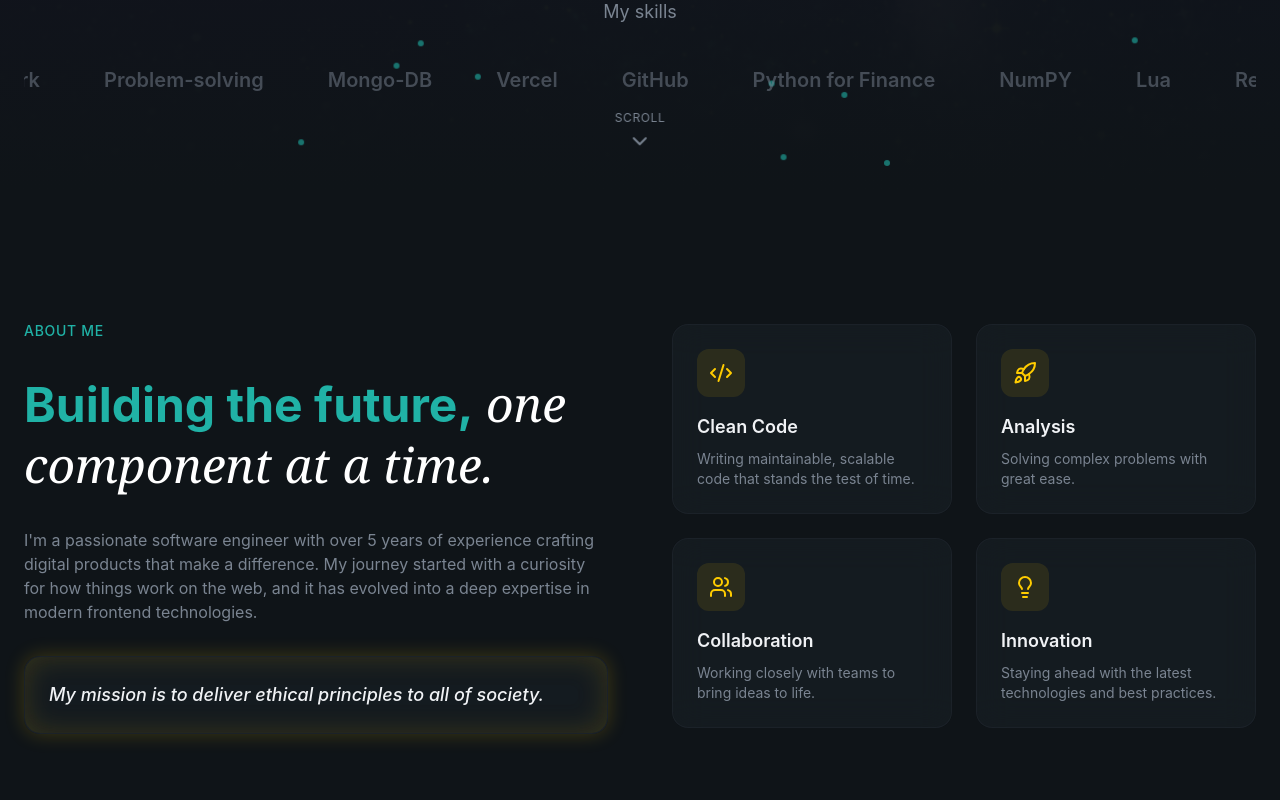
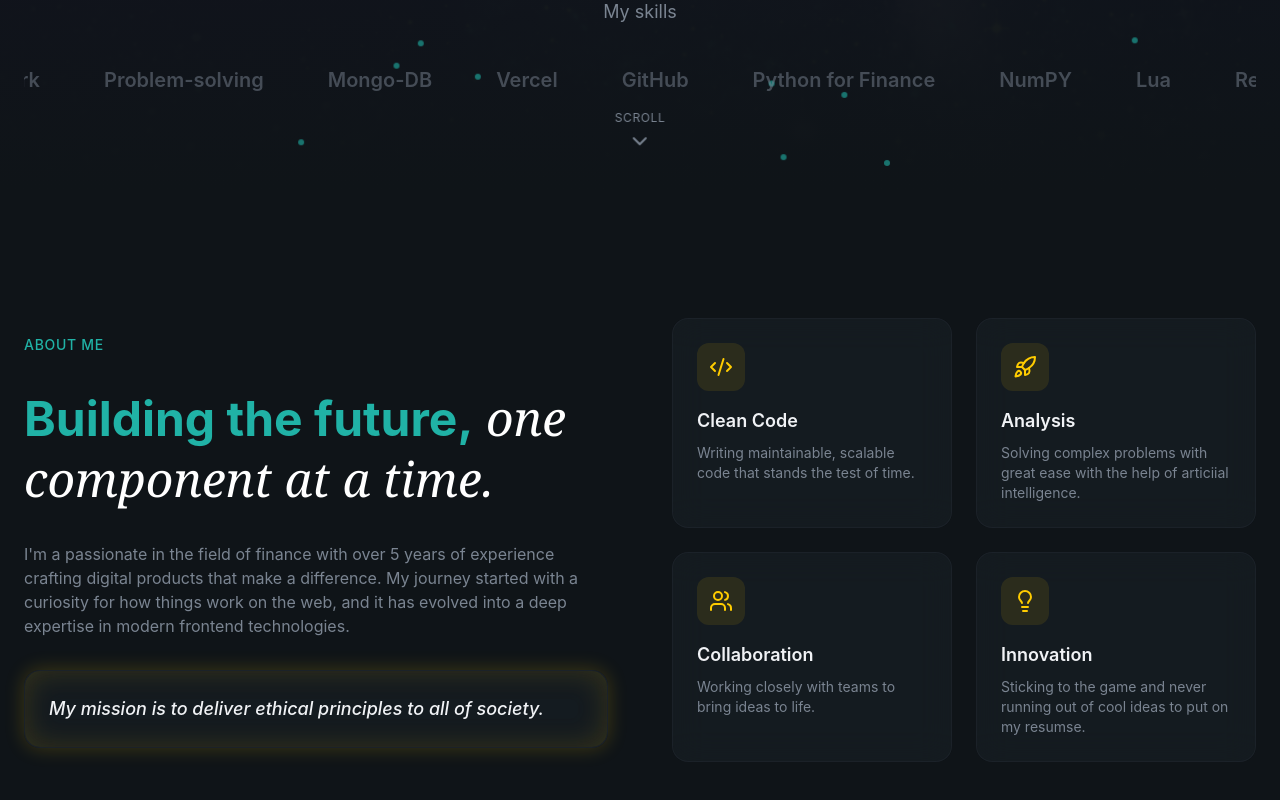
Before and after one commit to crazycluboriginal/devPersonalPortfolio, a React (Vite) app: page / in a window 1280 px wide. Shown: the part 766-1566 px from the top of the page. Built offline with nearby package versions, Linux system fonts and the light colour scheme.

Commit message:
finished

```diff
--- a/src/sections/About.jsx
+++ b/src/sections/About.jsx
@@ -11,7 +11,7 @@ const highlights = [
     icon: Rocket,
     title: "Analysis",
     description:
-      "Solving complex problems with great ease.",
+      "Solving complex problems with great ease with the help of articiial intelligence.",
   },
   {
     icon: Users,
@@ -22,7 +22,7 @@ const highlights = [
     icon: Lightbulb,
     title: "Innovation",
     description:
-      "Staying ahead with the latest technologies and best practices.",
+      "Sticking to the game and never running out of cool ideas to put on my resumse.",
   },
 ];
 
@@ -34,22 +34,18 @@ export const About = () => {
           {/* Left Column */}
           <div className="space-y-8">
             <div className="animate-fade-in">
-              <span className="text-secondary-foreground text-sm font-medium tracking-wider uppercase">
-                About Me
-              </span>
+              <span className="text-secondary-foreground text-sm font-medium tracking-wider uppercase">About Me</span>
             </div>
 
             <h2 className="text-4xl md:text-5xl font-bold leading-tight animate-fade-in animation-delay-100 text-secondary-foreground">
               Building the future,
-              <span className="font-serif italic font-normal text-white">
-                {" "}
-                one component at a time.
+              <span className="font-serif italic font-normal text-white"> one component at a time.
               </span>
             </h2>
 
             <div className="space-y-4 text-muted-foreground animate-fade-in animation-delay-200">
               <p>
-                I'm a passionate software engineer with over 5 years of
+                I'm a passionate in the field of finance with over 5 years of
                 experience crafting digital products that make a difference. My
                 journey started with a curiosity for how things work on the web,
                 and it has evolved into a deep expertise in modern frontend
```
